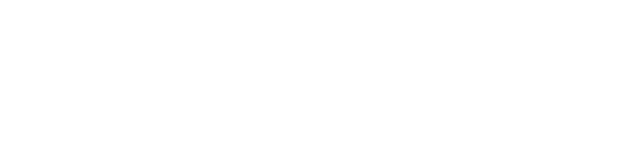
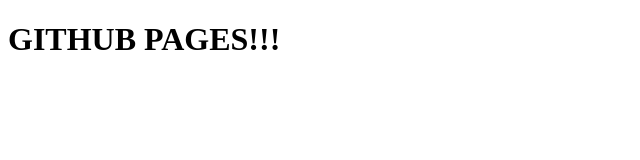
Before and after one commit to RocketMan3D/rocketman3d.github.io, a plain HTML site: page index.html in a window 1280 px wide. Shown: the whole page, without its empty margins (0-640 px from the left). Drawn offline with Linux system fonts and the light colour scheme.

Commit message:
Update index.html

```diff
--- a/index.html
+++ b/index.html
@@ -1,9 +1,10 @@
 <!DOCTYPE html>
 <html>
   <head>
-
+    <meta name="robots" content="noindex">
+    <title>RocketMan3d</title>
   </head>
   <body>
-
+    <h1>GITHUB PAGES!!!</h1>
   </body>
 </html>
```
